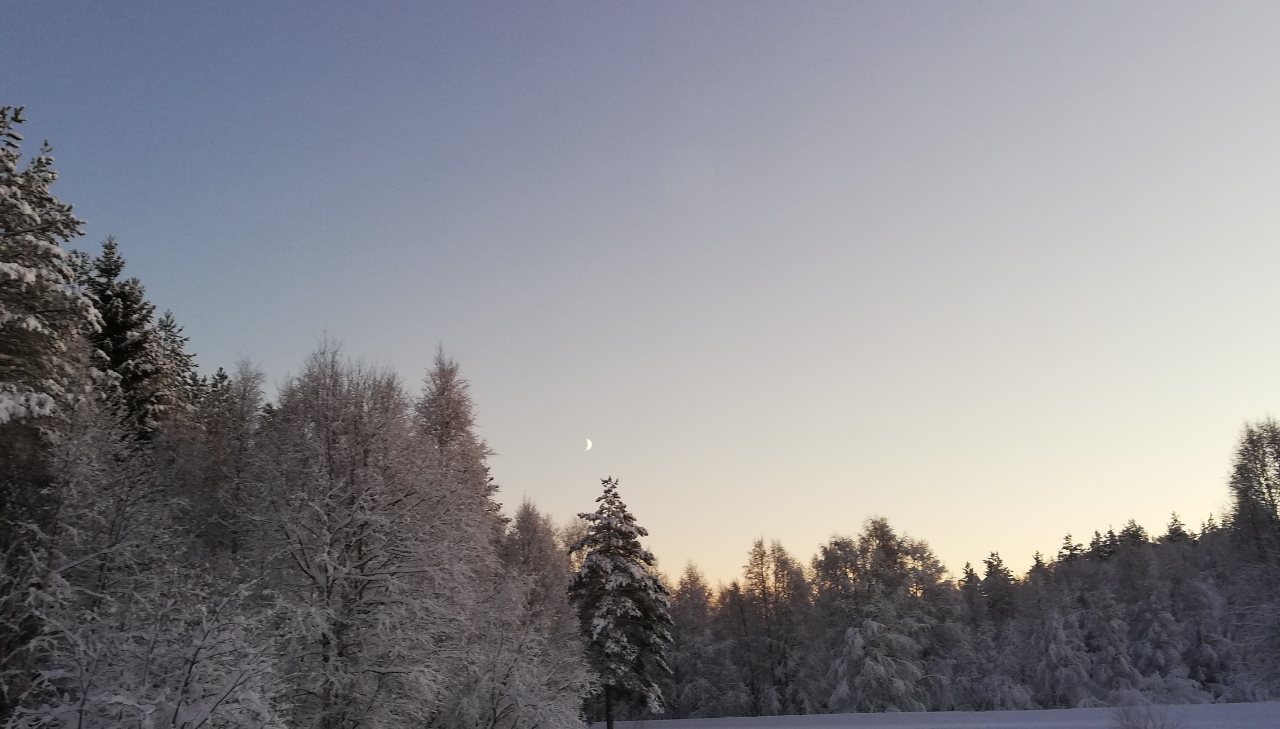
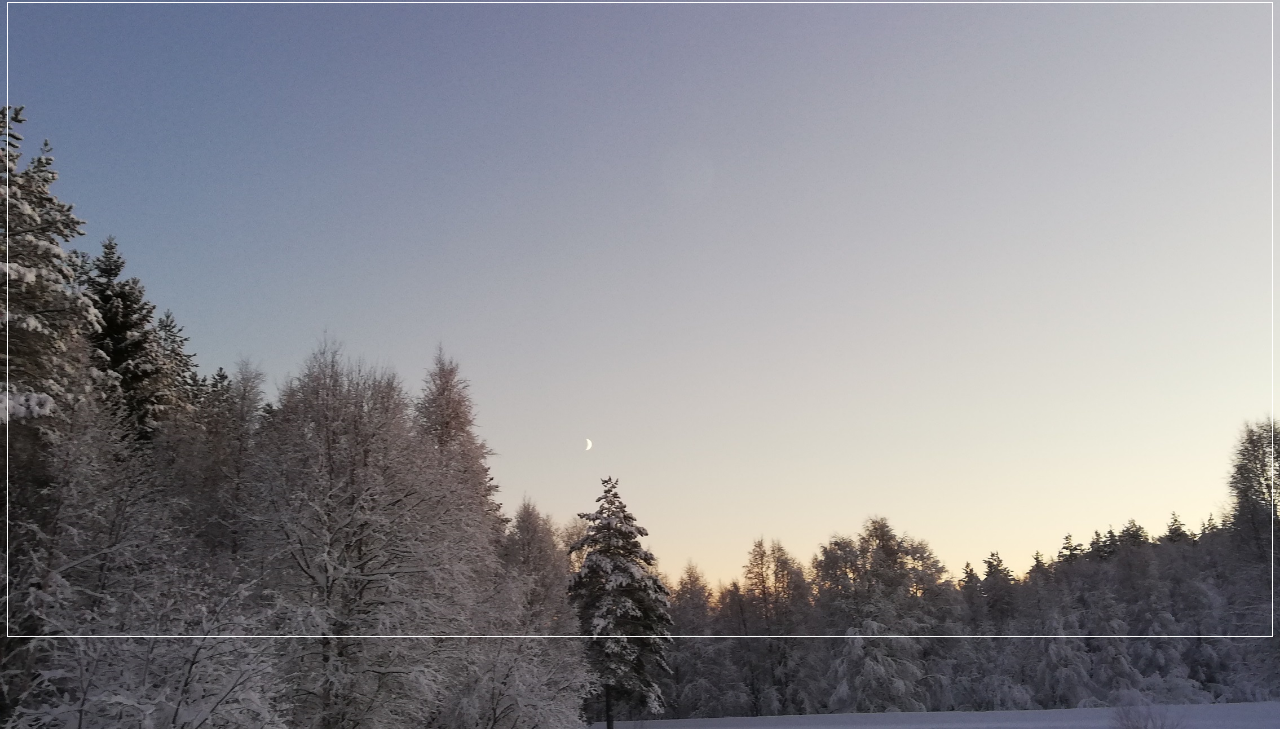
Before and after one commit to JT350120/min-hobby, a website built with Vite: page index.html in a window 1280 px wide. Shown: the part 71-800 px from the top of the page. Built offline with nearby package versions, Linux system fonts and the light colour scheme.

Commit message:
:sparkles: Positioning and sizing content-div in CSS

```diff
--- a/style.css
+++ b/style.css
@@ -52,4 +52,9 @@ button:active {
 .content {
   display: flex;
   justify-content: space-evenly;
+  align-items: center;
+  margin: 20px;
+  width: 100%;
+  height: 100%;
+  border: 1px solid white;
 }
```
